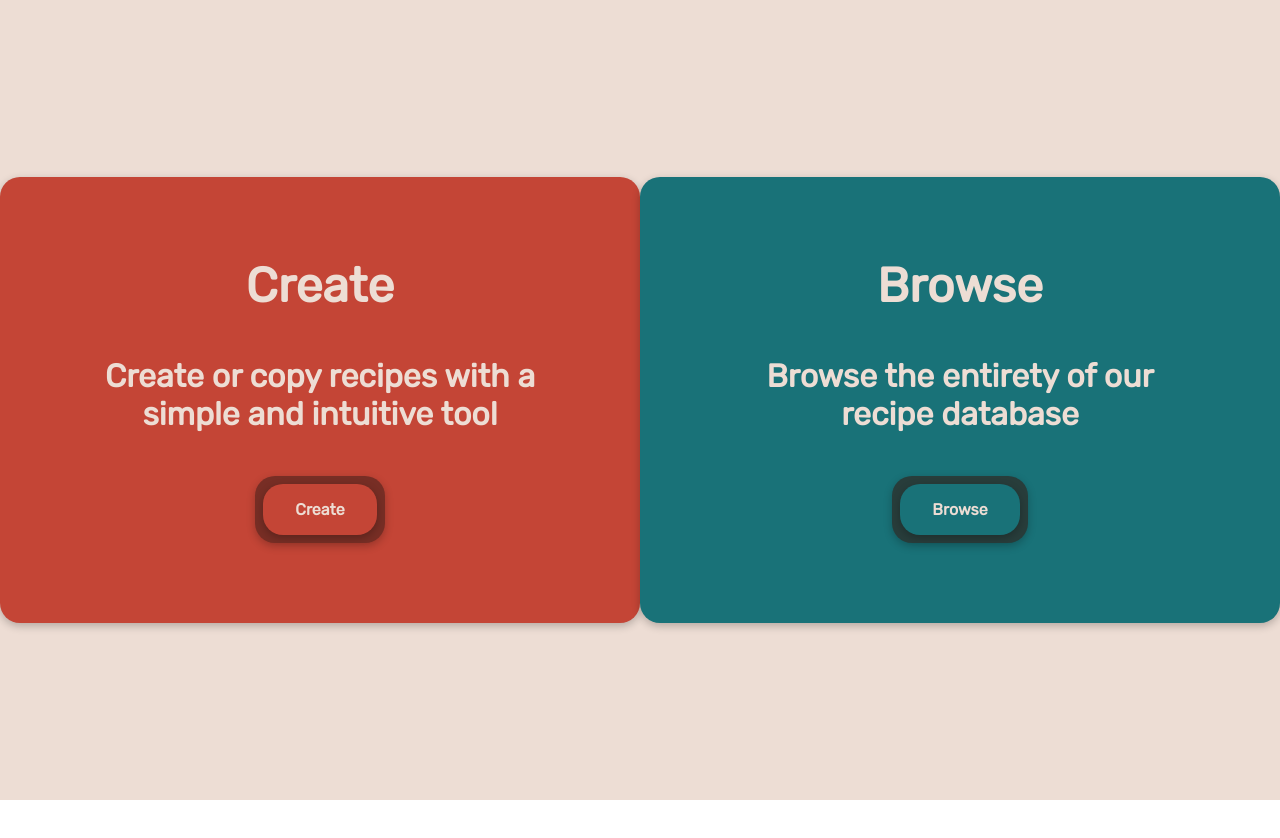
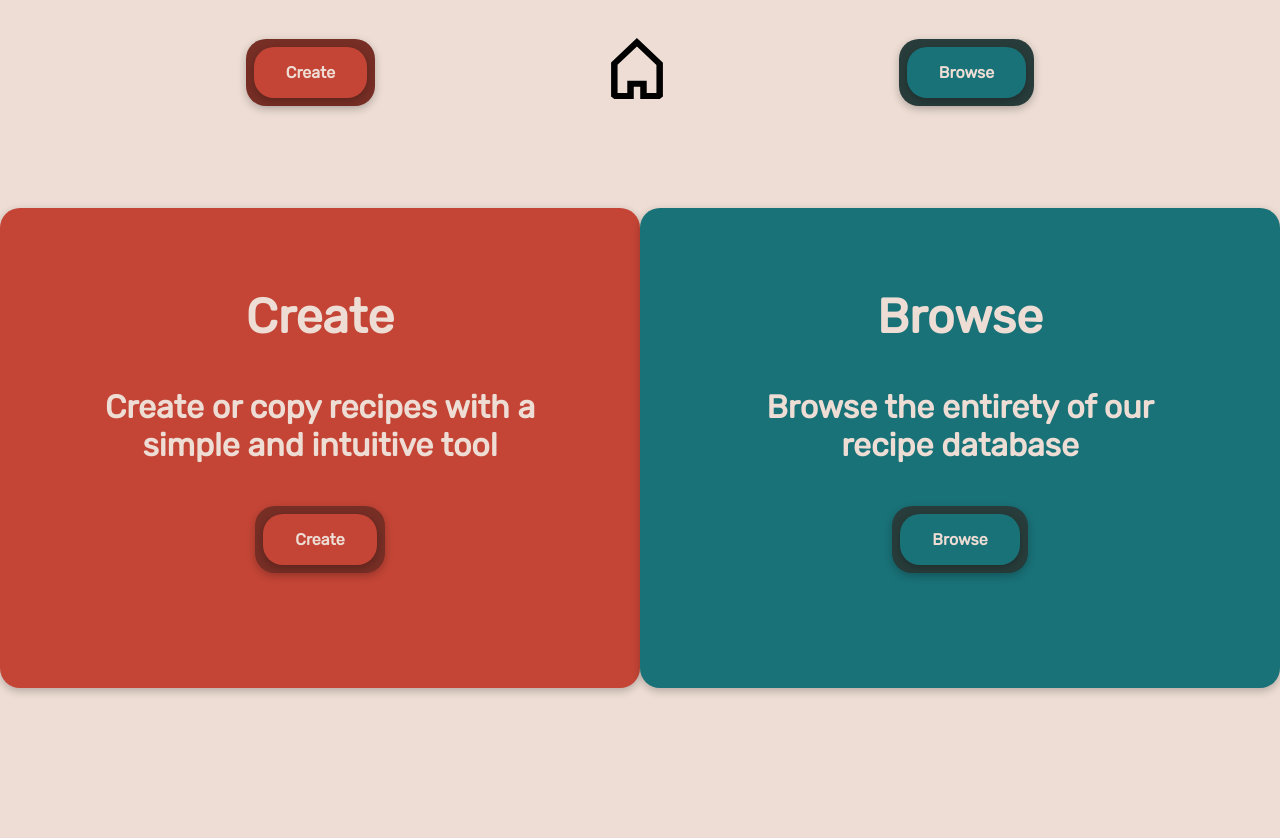
Before and after one commit to MepilLeaf/john-henriksen-capstone, a React (Create React App) app: page / in a window 1280 px wide. Shown: the top 838 px of the page. Before the commit the page ends 800 px from the top, so only its background shows below. Built offline with nearby package versions, Linux system fonts and the light colour scheme.

Commit message:
Created nav and implemented it on all pages

```diff
--- a/src/App.js
+++ b/src/App.js
@@ -4,15 +4,40 @@ import { BrowserRouter, Routes, Route } from "react-router-dom";
 import CreateRecipe from "./pages/CreateRecipes/CreateRecipe";
 import BrowseRecipes from "./pages/BrowseRecipes/BrowseRecipes";
 import Landing from "./pages/Landing/Landing";
+import Nav from "./components/Nav/Nav";
 
 function App() {
   return (
     <div className="App">
       <BrowserRouter>
         <Routes>
-          <Route path="/" element={<Landing />} />
-          <Route path="/create" element={<CreateRecipe />} />
-          <Route path="/browse" element={<BrowseRecipes />} />
+          <Route
+            path="/"
+            element={
+              <>
+                <Nav borderColor="none" />
+                <Landing />
+              </>
+            }
+          />
+          <Route
+            path="/create"
+            element={
+              <>
+                <Nav borderColor="red" />
+                <CreateRecipe />
+              </>
+            }
+          />
+          <Route
+            path="/browse"
+            element={
+              <>
+                <Nav borderColor="blue" />
+                <BrowseRecipes />
+              </>
+            }
+          />
           <Route path="/browse/:id" element={<BrowseRecipes />} />
         </Routes>
       </BrowserRouter>
--- /dev/null
+++ b/src/components/Nav/Nav.js
@@ -0,0 +1,33 @@
+import "./Nav.scss";
+import Button from "../Button/Button";
+import home from "../../assets/icons/home.svg";
+import { Link } from "react-router-dom";
+
+const Nav = ({ borderColor }) => {
+  return (
+    <nav
+      className={`nav ${
+        borderColor === "red"
+          ? "nav--red"
+          : borderColor === "blue"
+          ? "nav--blue"
+          : ""
+      }`}
+    >
+      <Link to="/create" className="link">
+        <Button type="button" content="Create" isBlue={false} />
+      </Link>
+
+      <Link to="/" className="link">
+        <div className="nav__home-button">
+          <img src={home} alt="" className="nav__home-icon" />
+        </div>
+      </Link>
+      <Link to="/browse" className="link">
+        <Button type="button" content="Browse" isBlue={true} />
+      </Link>
+    </nav>
+  );
+};
+
+export default Nav;
--- /dev/null
+++ b/src/components/Nav/Nav.scss
@@ -0,0 +1,30 @@
+@use "../../styles/partials/globals.scss" as *;
+
+.link {
+  text-decoration: none;
+}
+
+.nav {
+  @include flex(row, space-evenly);
+  background-color: $off-white;
+  height: 8rem;
+  border: 1rem solid #00000000;
+  border-bottom: none;
+  &__home-icon {
+    width: 4rem;
+  }
+
+  &__home-icon {
+    border-radius: 1.25rem;
+  }
+
+  &--red {
+    border: 1rem solid $light-red;
+    border-bottom: none;
+  }
+
+  &--blue {
+    border: 1rem solid $light-blue;
+    border-bottom: none;
+  }
+}
--- a/src/pages/BrowseRecipes/BrowseRecipes.scss
+++ b/src/pages/BrowseRecipes/BrowseRecipes.scss
@@ -8,6 +8,7 @@
   border: 1rem solid $light-blue;
   padding: 10rem;
   @include flex(column, flex-start);
+  border-top: none;
 }
 
 .recipe-search {
--- a/src/pages/CreateRecipes/CreateRecipe.scss
+++ b/src/pages/CreateRecipes/CreateRecipe.scss
@@ -7,6 +7,7 @@
   @include flex(column, flex-start, center);
   padding: 5rem 0;
   border: 1rem solid $light-red;
+  border-top: none;
 }
 
 .recipe-form {
--- a/src/pages/Landing/Landing.js
+++ b/src/pages/Landing/Landing.js
@@ -10,7 +10,7 @@ const Landing = () => {
         <h4 className="create__description">
           Create or copy recipes with a simple and intuitive tool
         </h4>
-        <Link className="link">
+        <Link to="/create" className="link">
           <Button type="button" content="Create" isBlue={false} />
         </Link>
       </section>
--- a/src/pages/Landing/Landing.scss
+++ b/src/pages/Landing/Landing.scss
@@ -9,6 +9,7 @@
   height: 100vh;
   background-color: $off-white;
   @include flex(row, space-evenly);
+  padding-bottom: 10rem;
 }
 
 .create,
@@ -18,6 +19,7 @@
   border-radius: 1.25rem;
   @include box-shadow;
   width: 40rem;
+  height: 30rem;
   &__title {
     margin: 0;
     font-size: 3rem;
```
Also changed, not shown: src/assets/icons/home.svg (added).
